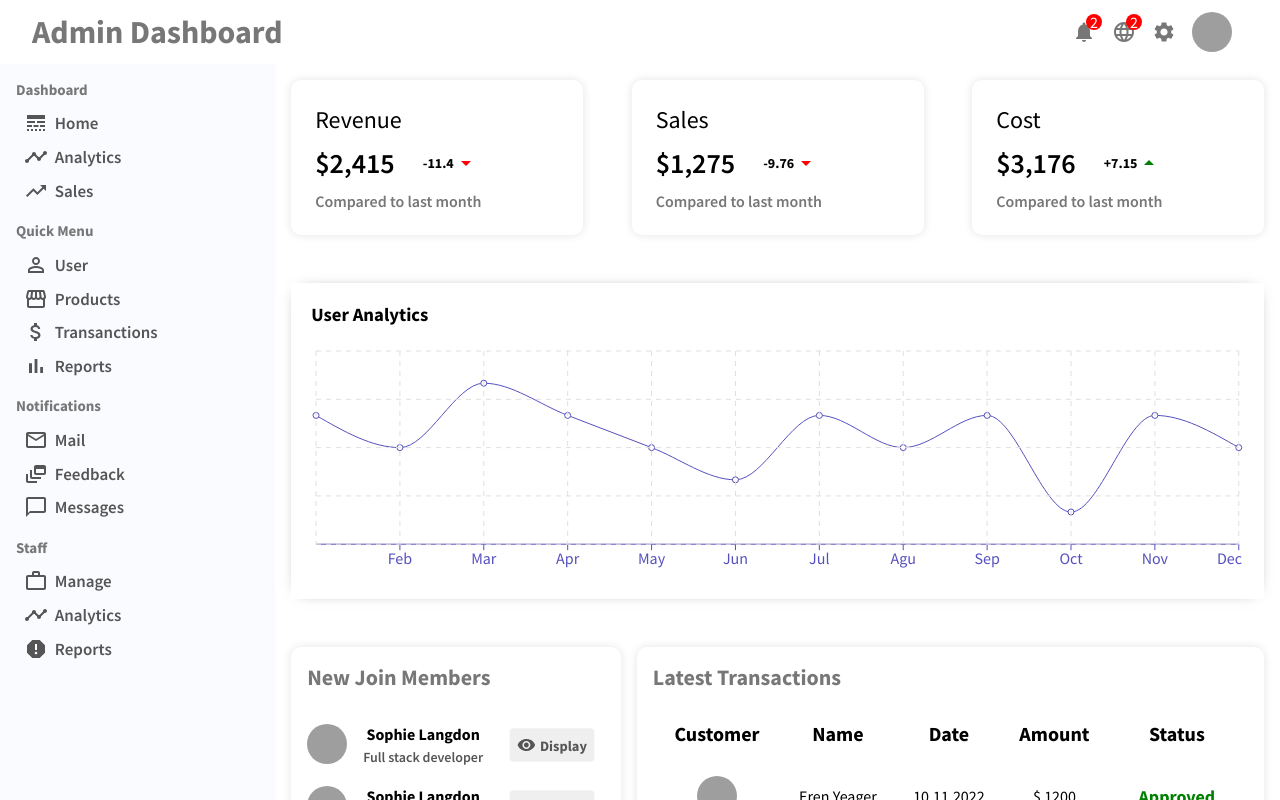
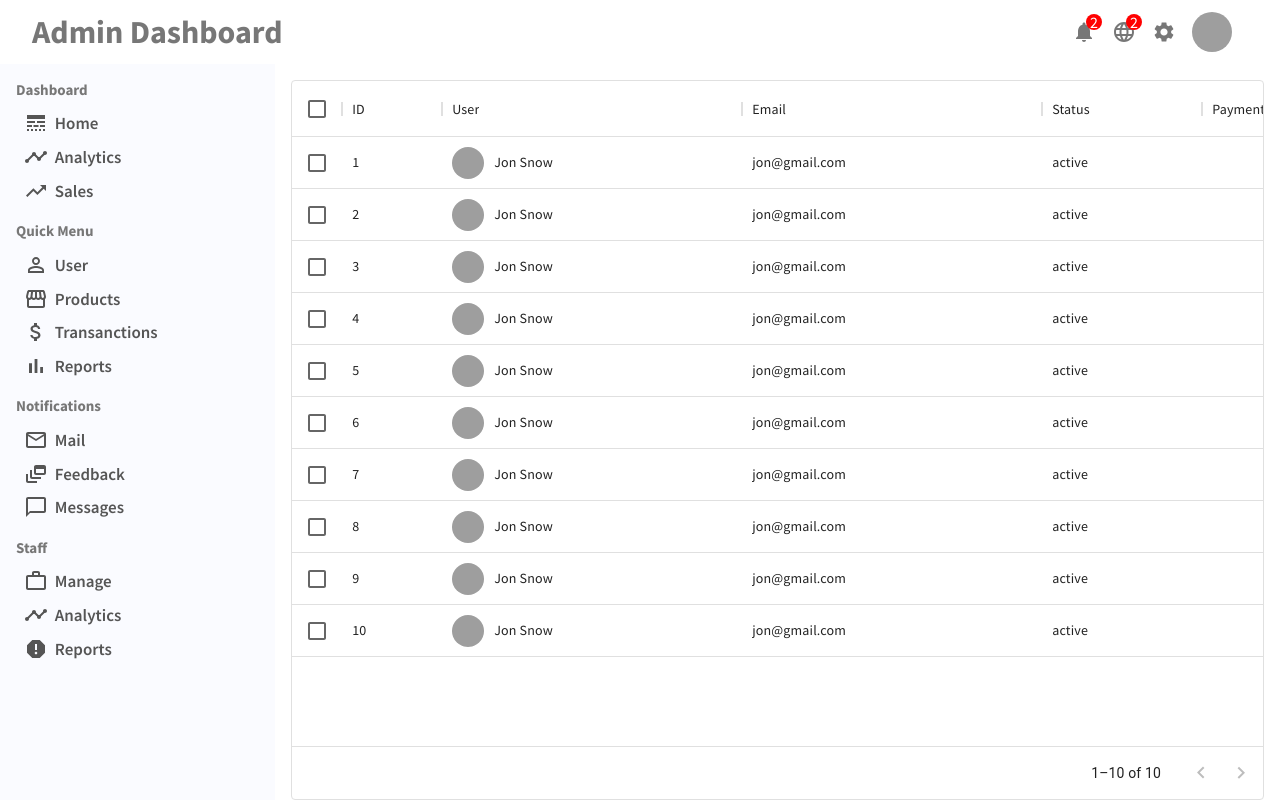
Before and after one commit to Selva-Ganesh-M/React-Admin-Panel, a React (Create React App) app: page /users in a window 1280 px wide. Built offline with nearby package versions, Linux system fonts and the light colour scheme; grey boxes are pictures that could not be loaded.

Commit message:
create users route with the users list and can delete the users from the list. Yet to add the edit functionality

```diff
--- a/package.json
+++ b/package.json
@@ -3,13 +3,19 @@
   "version": "0.1.0",
   "private": true,
   "dependencies": {
+    "@emotion/react": "^11.10.5",
+    "@emotion/styled": "^11.10.5",
     "@material-ui/core": "^4.12.4",
     "@material-ui/icons": "^4.11.3",
+    "@mui/material": "^5.10.16",
+    "@mui/styled-engine": "^5.10.16",
+    "@mui/x-data-grid": "^5.17.13",
     "@testing-library/jest-dom": "^5.16.5",
     "@testing-library/react": "^13.4.0",
     "@testing-library/user-event": "^13.5.0",
     "react": "^18.2.0",
     "react-dom": "^18.2.0",
+    "react-router-dom": "^6.4.3",
     "react-scripts": "5.0.1",
     "recharts": "^2.1.16",
     "sass": "^1.56.1",
--- a/src/App.js
+++ b/src/App.js
@@ -1,17 +1,24 @@
 import Navbar from "./components/navbar/Navbar";
 import Sidebar from "./components/sidebar/Sidebar";
+import { BrowserRouter as Router, Routes, Route } from "react-router-dom";
+import Home from "./pages/home/Home";
+import UserList from "./pages/userList/UserList";
 import "./app.scss";
-import Home from "./pages/home/Home";
 
 function App() {
   return (
-    <div className="App">
-      <Navbar />
-      <div className="container">
-        <Sidebar />
-        <Home />
+    <Router>
+      <div className="App">
+        <Navbar />
+        <div className="container">
+          <Sidebar />
+          <Routes>
+            <Route exact path="/" element={<Home />} />
+            <Route exact path="/users" element={<UserList />} />
+          </Routes>
+        </div>
       </div>
-    </div>
+    </Router>
   );
 }
 
--- a/src/components/sidebar/Sidebar.jsx
+++ b/src/components/sidebar/Sidebar.jsx
@@ -21,7 +21,7 @@ const Sidebar = () => {
       <section className="sidebar-section">
         <h3 className="sidebar-title">Dashboard</h3>
         <ul className="sidebar-list">
-          <li className="sidebar-li" active>
+          <li className="sidebar-li">
             <LineStyle />
             <span>Home</span>
           </li>
@@ -59,7 +59,7 @@ const Sidebar = () => {
       <section className="sidebar-section">
         <h3 className="sidebar-title">Notifications</h3>
         <ul className="sidebar-list">
-          <li className="sidebar-li" active>
+          <li className="sidebar-li">
             <MailOutline />
             <span>Mail</span>
           </li>
@@ -76,7 +76,7 @@ const Sidebar = () => {
       <section className="sidebar-section">
         <h3 className="sidebar-title">Staff</h3>
         <ul className="sidebar-list">
-          <li className="sidebar-li" active>
+          <li className="sidebar-li">
             <WorkOutline />
             <span>Manage</span>
           </li>
--- /dev/null
+++ b/src/pages/userList/UserList.jsx
@@ -0,0 +1,75 @@
+import "./userList.scss";
+import { DataGrid } from "@mui/x-data-grid";
+import { DeleteOutline } from "@material-ui/icons";
+import { userRows } from "../../data/chartDummyData";
+import { useState } from "react";
+import { useEffect } from "react";
+
+const UserList = () => {
+  const [rows, setRows] = useState(userRows);
+  useEffect(() => {
+    console.log("changed");
+    console.log(rows);
+  }, [rows]);
+  const columns = [
+    { field: "id", headerName: "ID", width: 100 },
+    {
+      field: "user",
+      headerName: "User",
+      width: 300,
+      renderCell: (params) => {
+        return (
+          <div className="userCell">
+            <div className="user-img">
+              <img src={params.row.avatar} alt="" />
+            </div>
+            <div className="user-name">{params.row.username}</div>
+          </div>
+        );
+      },
+    },
+    { field: "email", headerName: "Email", width: 300 },
+    { field: "status", headerName: "Status", width: 160 },
+    { field: "payment", headerName: "Payment", width: 160 },
+    {
+      field: "action",
+      headerName: "Action",
+      width: 200,
+      renderCell: (params) => {
+        return (
+          <>
+            <div className="action-div">
+              <button className="edit-btn">Edit</button>
+              <DeleteOutline
+                onClick={() => {
+                  setRows((prev) => {
+                    console.log("prev: ", prev);
+                    console.log(params.row.id, prev.id);
+                    return prev.filter((row) => params.row.id !== row.id);
+                  });
+                }}
+                className="deleteIcon"
+              />
+            </div>
+          </>
+        );
+      },
+    },
+  ];
+  return (
+    <div className="userList">
+      <div style={{ height: "90vh", width: "100%" }}>
+        <DataGrid
+          rows={rows}
+          columns={columns}
+          pageSize={15}
+          rowsPerPageOptions={[5]}
+          checkboxSelection
+          disableSelectionOnClick
+        />
+      </div>
+    </div>
+  );
+};
+
+export default UserList;
--- /dev/null
+++ b/src/pages/userList/userList.scss
@@ -0,0 +1,41 @@
+.userList {
+  flex: 4;
+  padding: 1em;
+  .action-div {
+    display: flex;
+    align-items: center;
+    .edit-btn {
+      margin-right: 30px;
+      border: none;
+      font-size: 17px;
+
+      background-color: #3bb077;
+      color: white;
+      padding: 0.25em 0.7em;
+      border-radius: 5px;
+      cursor: pointer;
+    }
+    .deleteIcon {
+      font-size: 30px;
+      cursor: pointer;
+      color: orangered;
+    }
+  }
+  .userCell {
+    display: flex;
+    justify-content: space-between;
+    align-items: center;
+    .user-img {
+      margin-right: 10px;
+      display: flex;
+      justify-content: space-between;
+      align-items: center;
+      img {
+        object-fit: cover;
+        border-radius: 50%;
+        width: 32px;
+        height: 32px;
+      }
+    }
+  }
+}
```
Also changed, not shown: 1 other file (tests, documents, lock files or other folders).
